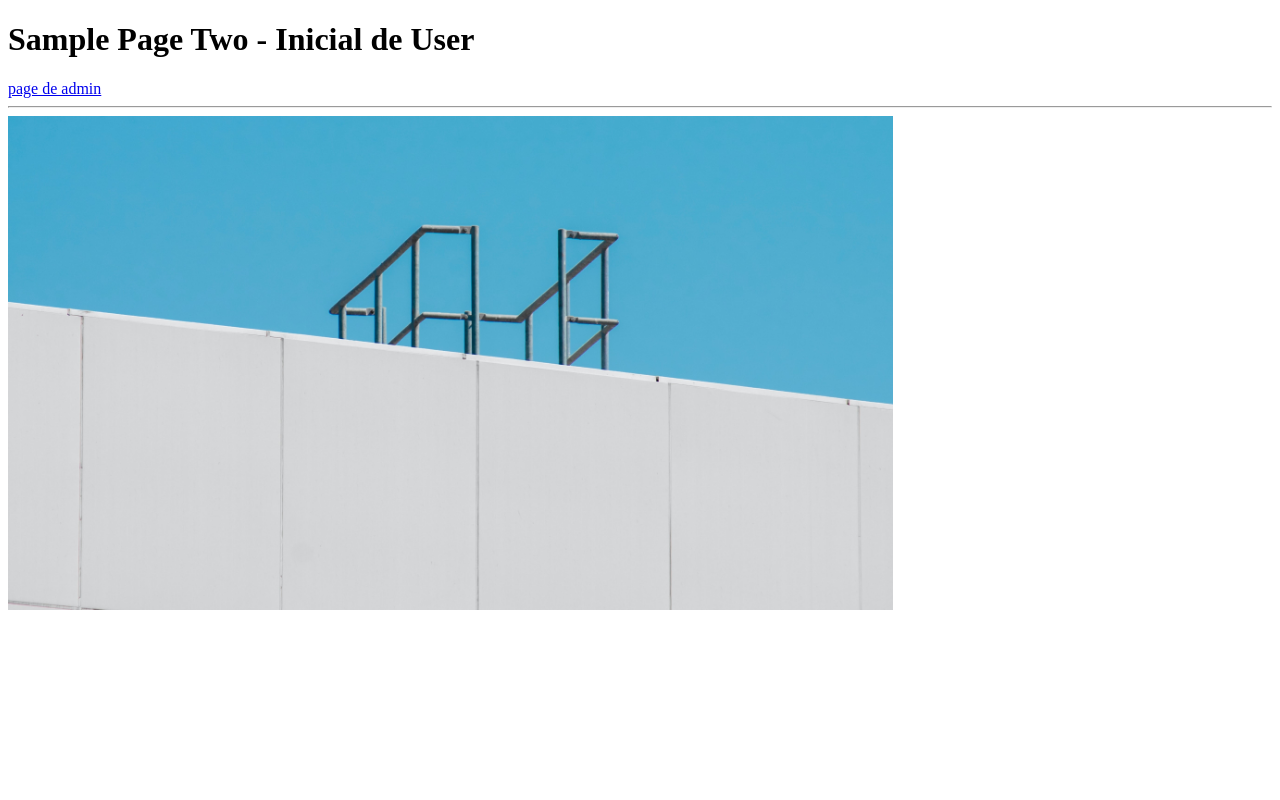
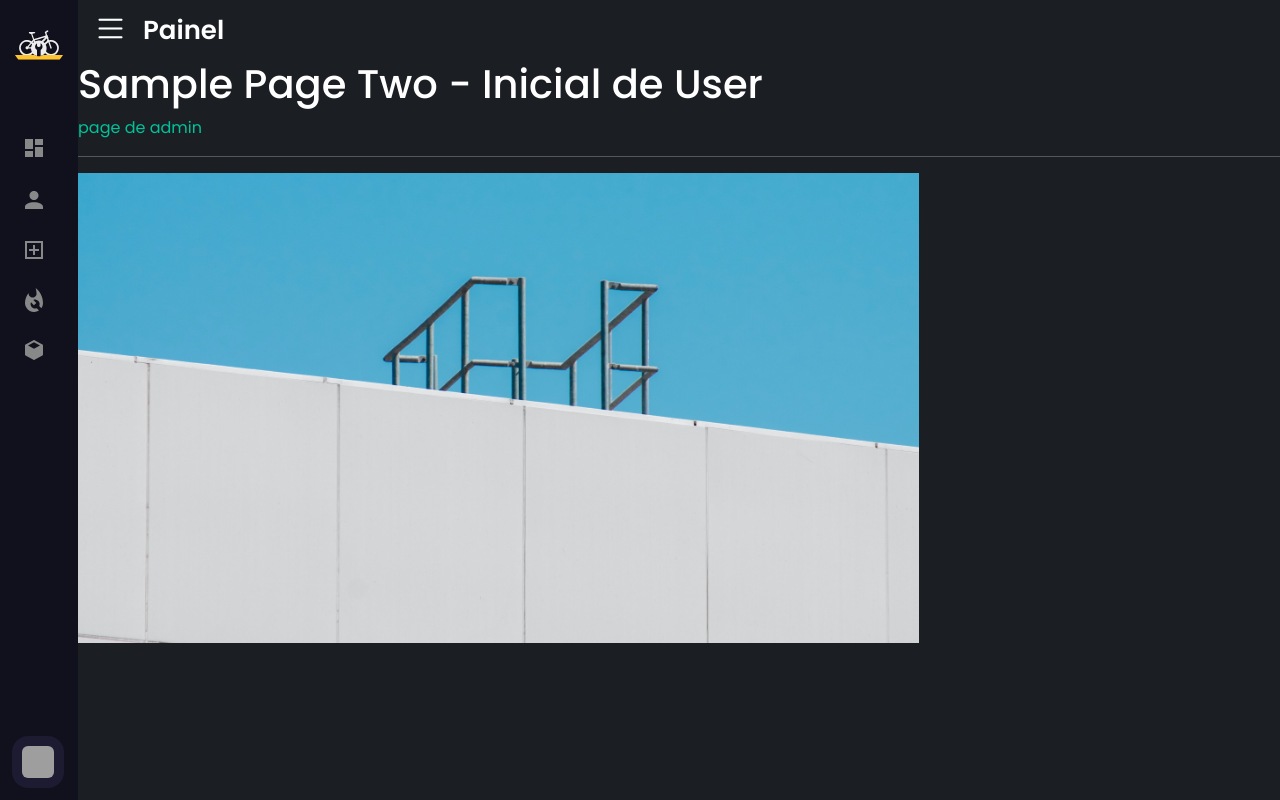
Before and after one commit to victorbrax/tavellas, a Flask app: page /user/ in a window 1280 px wide. Run offline with Flask 2, Linux system fonts and the light colour scheme; grey boxes are pictures that could not be loaded.

Commit message:
up system

```diff
--- a/app.py
+++ b/app.py
@@ -6,4 +6,4 @@ app = Flask(__name__)
 register_blueprints(app)
 
 if __name__ == "__main__":
-    app.run(debug=True, port=8000)
+    app.run(debug=True)
--- a/apps/__init__.py
+++ b/apps/__init__.py
@@ -1,6 +1,7 @@
 from apps.authentication import auth
 from apps.admin import admin
 from apps.users import user
+from apps.coverage import register
 
 
 def register_blueprints(app):
@@ -8,5 +9,6 @@ def register_blueprints(app):
     app.register_blueprint(auth, url_prefix="/")
     app.register_blueprint(user, url_prefix="/user")
     app.register_blueprint(admin, url_prefix="/admin")
+    app.register_blueprint(register, url_prefix="/register")
 
     return app
--- a/apps/admin/routes.py
+++ b/apps/admin/routes.py
@@ -2,6 +2,6 @@ from flask import Blueprint, render_template
 
 admin = Blueprint('admin', __name__, static_folder="static", template_folder="templates")
 
-@admin.route('/')
-def admin_page():
-    return render_template('admin/admin.html')
+@admin.route('/sidebar')
+def sidebar_page():
+    return render_template('layouts/sidebar.html')
--- /dev/null
+++ b/static/css/base.css
@@ -0,0 +1,65 @@
+/* Google Fonts Poppins Import */
+@import url('https://fonts.googleapis.com/css2?family=Inter:wght@100;200;300;400;500;600;700;800;900&family=Poppins:ital,wght@0,400;1,500;1,600&display=swap');
+
+* {
+    margin: 0;
+    padding: 0;
+    box-sizing: border-box;
+    font-family: 'Inter', sans-serif;
+}
+
+.fixed-form {
+    width: 35rem; /* Altere o valor conforme necessário */
+  }
+
+:root {
+    --bs-panel: #121418;
+    --bs-menu: #1B1F24;
+}
+
+body {
+    color: white;
+    background-color: var(--bs-panel);
+}
+
+label.gray-label {
+    font-weight: 500;
+    font-size: 0.8rem;
+    color: rgba(179, 179, 179, 0.841);
+}
+
+label {
+    font-size: 0.8rem;
+    font-weight: 600;
+    margin-bottom: 0.2rem;
+}
+
+a {
+    color: #00C39A;
+    text-decoration: none;
+}
+
+a:hover {
+    color: #00C39A;
+    text-decoration: underline;
+}
+
+.yellow-text {
+    color: #FFC32E;
+}
+
+.sm-pd-left {
+    padding-left: 0.25rem;
+}
+
+.sm-pd-right {
+    padding-right: 0.25rem;
+}
+
+.bold-placeholder::placeholder {
+    font-weight: bold;
+}
+
+.form-select {
+    color: #FFC32E;
+  }
--- /dev/null
+++ b/static/css/sidebar.css
@@ -0,0 +1,282 @@
+/* Google Fonts Import Link */
+@import url('https://fonts.googleapis.com/css2?family=Poppins:wght@300;400;500;600;700&display=swap');
+*{
+  margin: 0;
+  padding: 0;
+  box-sizing: border-box;
+  font-family: 'Poppins', sans-serif;
+}
+
+.sidebar{
+  position: fixed;
+  top: 0;
+  left: 0;
+  height: 100%;
+  width: 260px;
+  background: #11101d;
+  z-index: 100;
+  transition: all 0.5s ease;
+}
+.sidebar.close{
+  width: 78px;
+}
+
+.sidebar.close .logo-details{
+  width: 78px;
+  justify-content: normal;
+  height: 90px;
+  padding-left: 15px;
+  padding-right: 0px;
+}
+
+.sidebar .logo-details{
+  height: 90px;
+  width: 100%;
+  display: flex;
+  align-items: center;
+  justify-content: center;
+}
+
+.sidebar .logo-details img{
+  height: 50px;
+  min-width: 48px;
+  text-align: center;
+  width: 18px;
+}
+
+.sidebar .logo-details .logo_name{
+  font-size: 22px;
+  color: #fff;
+  font-weight: 600;
+  transition: 0.3s ease;
+  transition-delay: 0.1s;
+}
+
+.sidebar .logo-details .logo_name span{
+  color: #FFC32E;
+}
+.sidebar.close .logo-details .logo_name{
+  transition-delay: 0s;
+  opacity: 0;
+  pointer-events: none;
+}
+.sidebar .nav-links{
+  height: 100%;
+  padding: 30px 0 150px 0;
+  overflow: auto;
+}
+.sidebar.close .nav-links{
+  overflow: visible;
+}
+.sidebar .nav-links::-webkit-scrollbar{
+  display: none;
+}
+.sidebar .nav-links li{
+  position: relative;
+  list-style: none;
+  transition: all 0.4s ease;
+}
+.sidebar .nav-links li:hover{
+  background: #1d1b31;
+}
+.sidebar .nav-links li .iocn-link{
+  display: flex;
+  align-items: center;
+  justify-content: space-between;
+}
+.sidebar.close .nav-links li .iocn-link{
+  display: block
+}
+.sidebar .nav-links li i{
+  height: 50px;
+  min-width: 58px;
+  text-align: center;
+  line-height: 50px;
+  color: #fff;
+  font-size: 14px;
+  cursor: pointer;
+  transition: all 0.3s ease;
+}
+
+.sidebar .nav-links li i img{
+  min-width: 22px;
+  width: 28px;
+  padding-left: 10px;
+}
+.sidebar .nav-links li.showMenu i.arrow{
+  transform: rotate(-180deg);
+}
+.sidebar.close .nav-links i.arrow{
+  display: none;
+}
+.sidebar .nav-links li a{
+  display: flex;
+  align-items: center;
+  text-decoration: none;
+}
+.sidebar .nav-links li a .link_name{
+  font-size: 18px;
+  font-weight: 400;
+  color: #fff;
+  transition: all 0.4s ease;
+}
+.sidebar.close .nav-links li a .link_name{
+  opacity: 0;
+  pointer-events: none;
+}
+.sidebar .nav-links li .sub-menu{
+  padding: 6px 6px 14px 80px;
+  margin-top: -10px;
+  background: #1d1b31;
+  display: none;
+}
+.sidebar .nav-links li.showMenu .sub-menu{
+  display: block;
+}
+.sidebar .nav-links li .sub-menu a{
+  color: #fff;
+  font-size: 15px;
+  padding: 5px 0;
+  white-space: nowrap;
+  opacity: 0.6;
+  transition: all 0.3s ease;
+}
+.sidebar .nav-links li .sub-menu a:hover{
+  opacity: 1;
+}
+.sidebar.close .nav-links li .sub-menu{
+  position: absolute;
+  left: 100%;
+  top: -10px;
+  margin-top: 0;
+  padding: 10px 20px;
+  border-radius: 0 6px 6px 0;
+  opacity: 0;
+  display: block;
+  pointer-events: none;
+  transition: 0s;
+}
+.sidebar.close .nav-links li:hover .sub-menu{
+  top: 0;
+  opacity: 1;
+  pointer-events: auto;
+  transition: all 0.4s ease;
+}
+.sidebar .nav-links li .sub-menu .link_name{
+  display: none;
+}
+.sidebar.close .nav-links li .sub-menu .link_name{
+  font-size: 18px;
+  opacity: 1;
+  display: block;
+}
+.sidebar .nav-links li .sub-menu.blank{
+  opacity: 1;
+  pointer-events: auto;
+  padding: 3px 20px 6px 16px;
+  opacity: 0;
+  pointer-events: none;
+}
+.sidebar .nav-links li:hover .sub-menu.blank{
+  top: 50%;
+  transform: translateY(-50%);
+}
+.sidebar .profile-details{
+  position: fixed;
+  bottom: 0;
+  width: 260px;
+  display: flex;
+  align-items: center;
+  justify-content: space-between;
+  background: #1d1b31;
+  padding: 12px 0;
+  transition: all 0.5s ease;
+}
+.sidebar.close .profile-details{
+  background: none;
+}
+.sidebar.close .profile-details{
+  width: 78px;
+}
+.sidebar .profile-details .profile-content{
+  display: flex;
+  align-items: center;
+}
+.sidebar .profile-details img{
+  height: 52px;
+  width: 52px;
+  object-fit: cover;
+  border-radius: 16px;
+  margin: 0 14px 0 12px;
+  background: #1d1b31;
+  transition: all 0.5s ease;
+}
+.sidebar.close .profile-details img{
+  padding: 10px;
+}
+.sidebar .profile-details .profile_name,
+.sidebar .profile-details .job{
+  color: #fff;
+  font-size: 18px;
+  font-weight: 500;
+  white-space: nowrap;
+}
+.sidebar.close .profile-details i,
+.sidebar.close .profile-details .profile_name,
+.sidebar.close .profile-details .job{
+  display: none;
+}
+.sidebar .profile-details .job{
+  font-size: 12px;
+}
+.content-section{
+  position: relative;
+  background: #1B1F24;
+  height: 100vh;
+  left: 260px;
+  width: calc(100% - 260px);
+  transition: all 0.5s ease;
+}
+.sidebar.close ~ .content-section{
+  left: 78px;
+  width: calc(100% - 78px);
+}
+.content-section .base-content{
+  height: 60px;
+  display: flex;
+  align-items: center;
+}
+
+.content-section .base-content .bi-list,
+.content-section .base-content .text{
+  color: #ffffff;
+  font-size: 35px;
+}
+.content-section .base-content .bi-list{
+  margin: 0 15px;
+  cursor: pointer;
+}
+.content-section .base-content .text{
+  font-size: 26px;
+  font-weight: 600;
+}
+@media (max-width: 400px) {
+  .sidebar.close .nav-links li .sub-menu{
+    display: none;
+  }
+  .sidebar{
+    width: 78px;
+  }
+  .sidebar.close{
+    width: 0;
+  }
+  .content-section{
+    left: 78px;
+    width: calc(100% - 78px);
+    z-index: 100;
+  }
+  .sidebar.close ~ .content-section{
+    width: 100%;
+    left: 0;
+  }
+}
--- /dev/null
+++ b/static/js/sidebar.js
@@ -0,0 +1,13 @@
+let arrow = document.querySelectorAll(".arrow");
+for (var i = 0; i < arrow.length; i++) {
+  arrow[i].addEventListener("click", (e)=>{
+ let arrowParent = e.target.parentElement.parentElement;//selecting main parent of arrow
+ arrowParent.classList.toggle("showMenu");
+  });
+}
+let sidebar = document.querySelector(".sidebar");
+let sidebarBtn = document.querySelector(".bi-list");
+console.log(sidebarBtn);
+sidebarBtn.addEventListener("click", ()=>{
+  sidebar.classList.toggle("close");
+});
--- /dev/null
+++ b/templates/includes/base_styles.html
@@ -0,0 +1,8 @@
+<!-- Link de Estilos do Bootstrap -->
+<link href="https://cdn.jsdelivr.net/npm/bootstrap@5.0.2/dist/css/bootstrap.min.css" rel="stylesheet" integrity="sha384-EVSTQN3/azprG1Anm3QDgpJLIm9Nao0Yz1ztcQTwFspd3yD65VohhpuuCOmLASjC" crossorigin="anonymous">
+<!-- Link de Estilos de Folha da Base -->
+<link rel="stylesheet" href="{{ url_for('static', filename='/css/base.css') }}" id="login-link" />
+<!-- Link de Estilos de Folha da Sidebar -->
+<link rel="stylesheet" href="{{ url_for('static', filename='/css/sidebar.css') }}"/>
+<!-- Link do Bootstrap Icons -->
+<link rel="stylesheet" href="https://cdn.jsdelivr.net/npm/bootstrap-icons@1.10.5/font/bootstrap-icons.css">
--- a/templates/layouts/base.html
+++ b/templates/layouts/base.html
@@ -1,16 +1,109 @@
 <!DOCTYPE html>
 <html lang="pt-BR">
+
 <head>
     <meta charset="UTF-8">
     <meta http-equiv="X-UA-Compatible" content="IE=edge">
     <meta name="viewport" content="width=device-width, initial-scale=1.0">
+
+    <!-- Link de Estilos da Base -->
+    {% include 'includes/base_styles.html' %}
+
     <title>{% block title %}{% endblock %}</title>
 </head>
+
 <body>
+    <!-- Include do Pre Loader -->
     {% include 'includes/loader_wheel.html' %}
 
-    {% block content %}
+    <div class="sidebar close">
+        <div class="logo-details">
+            <i><img src="{{ url_for('static', filename='icons/BikeLogo.svg') }}" alt="Ícone"></i>
+            <span class="logo_name">Tave<span>ll</span>a<span>'</span>s</span>
+        </div>
+        <ul class="nav-links">
+            <li>
+                <a href="#">
+                    <i><img src="{{ url_for('static', filename='icons/Painel.svg') }}" alt="Ícone"></i>
+                    <span class="link_name">Painel Inicial</span>
+                </a>
+                <ul class="sub-menu blank">
+                    <li><a class="link_name" href="#">Painel Inicial</a></li>
+                </ul>
+            </li>
+            <li>
+                <div class="iocn-link">
+                    <a href="#">
+                        <i><img src="{{ url_for('static', filename='icons/User.svg') }}" alt="Ícone"></i>
+                        <span class="link_name">Usuários</span>
+                    </a>
+                    <i class='bi bi-caret-down-fill arrow'></i>
+                </div>
+                <ul class="sub-menu">
+                    <li><a class="link_name" href="#">Usuários</a></li>
+                    <li><a href="#">Editar</a></li>
+                    <li><a href="#">Cadastrar</a></li>
+                    <li><a href="#">Remover</a></li>
+                </ul>
+            </li>
+            <li>
+                <div class="iocn-link">
+                    <a href="#">
+                        <i><img src="{{ url_for('static', filename='icons/Cadastrar.svg') }}" alt="Ícone"></i>
+                        <span class="link_name">Cadastrar</span>
+                    </a>
+                    <i class='bi bi-caret-down-fill arrow'></i>
+                </div>
+                <ul class="sub-menu">
+                    <li><a class="link_name" href="#">Cadastrar</a></li>
+                    <li><a href="#">Magrelas</a></li>
+                    <li><a href="#">Serviços</a></li>
+                    <li><a href="#">Clientes</a></li>
+                    <li><a href="#">Produtos</a></li>
+                </ul>
+            </li>
+            <li>
+                <a href="#">
+                    <i><img src="{{ url_for('static', filename='icons/Demandas.svg') }}" alt="Ícone"></i>
+                    <span class="link_name">Demandas</span>
+                </a>
+                <ul class="sub-menu blank">
+                    <li><a class="link_name" href="#">Demandas</a></li>
+                </ul>
+            </li>
+            <li>
+                <a href="#">
+                    <i><img src="{{ url_for('static', filename='icons/Estoque.svg') }}" alt="Ícone"></i>
+                    <span class="link_name">Estoque</span>
+                </a>
+                <ul class="sub-menu blank">
+                    <li><a class="link_name" href="#">Estoque</a></li>
+                </ul>
+            </li>
+            <li>
+                <div class="profile-details">
+                  <div class="profile-content">
+                    <img src="{{ url_for('static', filename='images/tmp/robson.png') }}" alt="temporario">
 
-    {% endblock %}
+                  </div>
+                  <div class="name-job">
+                    <div class="profile_name">Robson</div>
+                    <div class="job">Dono</div>
+                  </div>
+                  <i class="bi bi-box-arrow-right"></i>
+                </div>
+              </li>
+        </ul>
+    </div>
+    <section class="content-section">
+        <div class="base-content">
+            <i class="bi bi-list"></i>
+            <span class="text">Painel</span>
+        </div>
+        {% block content %}
+        {% endblock %}
+    </section>
+
+    <script src="{{ url_for('static', filename='js/sidebar.js') }}"></script>
 </body>
 </html>
```
Also changed, not shown: templates/includes/color picker.html (added, +55 -0 lines), static/icons/BikeLogo.svg (added), static/icons/Cadastrar.svg (added), static/icons/Configuracoes.png (added), static/icons/Demandas.svg (added), static/icons/Estoque.svg (added), static/icons/Painel.svg (added), static/icons/Suporte.svg (added), static/icons/User.svg (added), 1 other file.
